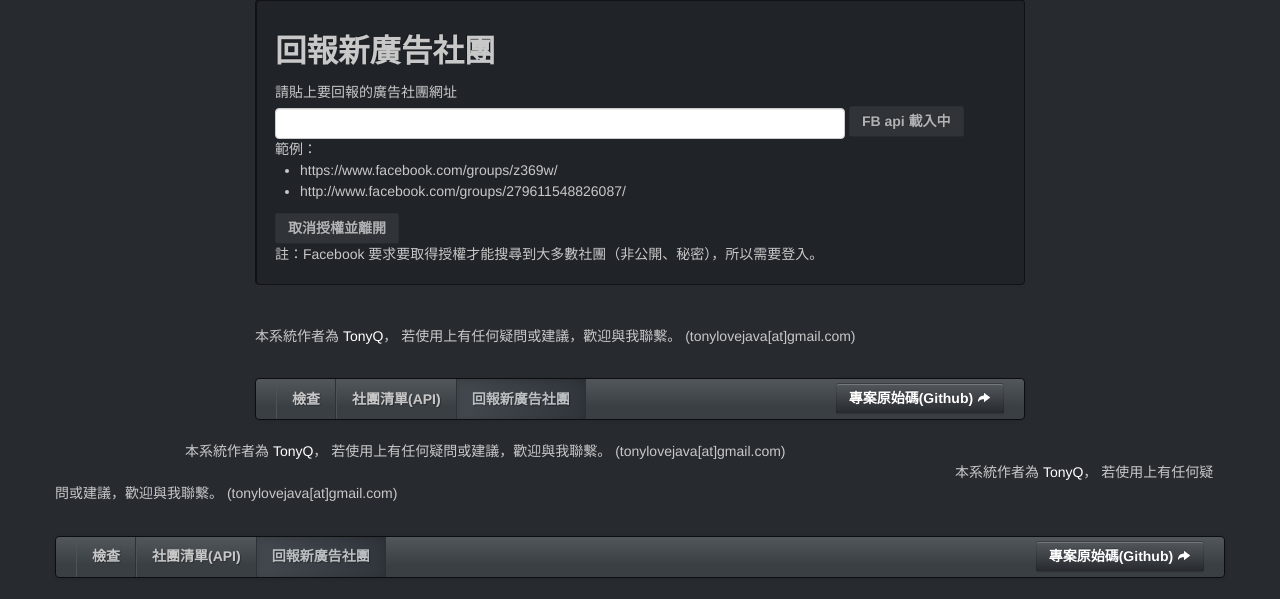
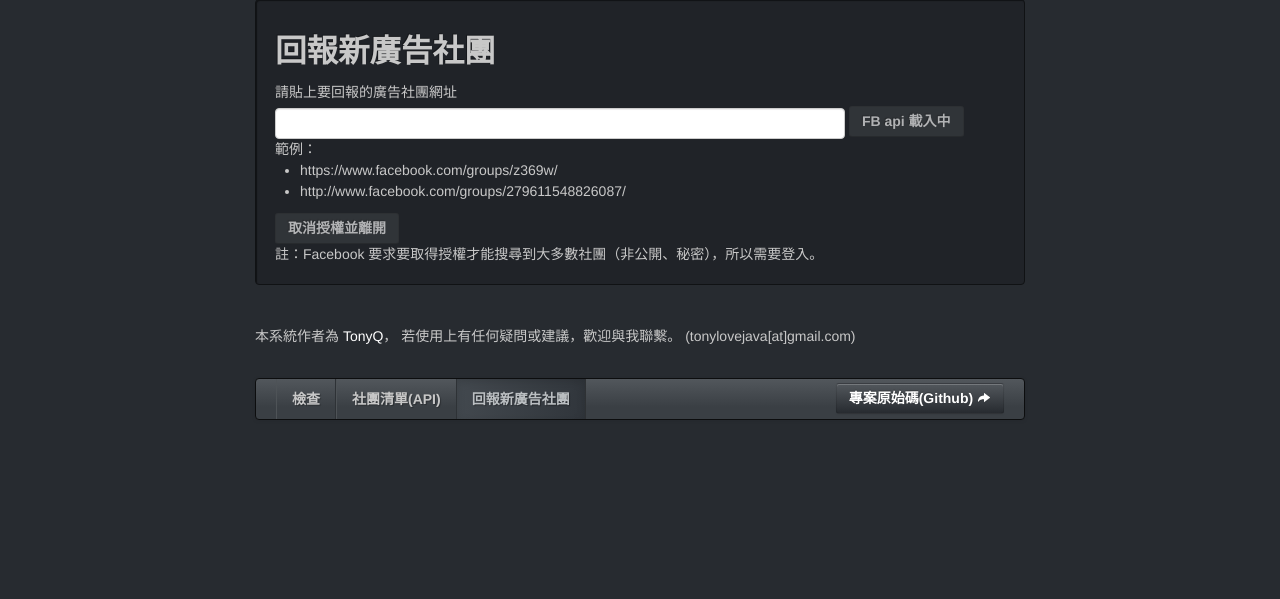
Before and after one commit to tony1223/spam-group, a CodeIgniter app: page /report in a window 1280 px wide. Shown: the part 226-825 px from the top of the page. After the commit the page ends 646 px from the top, so only its background shows below. Run offline with CodeIgniter, Linux system fonts and the light colour scheme; some libraries are stand-ins or nearby versions.

Commit message:
remove duplicated code

```diff
--- a/application/views/report.php
+++ b/application/views/report.php
@@ -59,13 +59,7 @@
 			<tbody id="group-info"></tbody>
 		</table>
 	</div>
-	<div class="span8 offset1">
-		本系統作者為 <a target="_blank"  href="https://www.facebook.com/tonylovejava">TonyQ</a>，
-			若使用上有任何疑問或建議，歡迎與我聯繫。 (tonylovejava[at]gmail.com)
-			<br />
-			<br />
-	</div>
-	<?php include("_content_nav.php");?>
+
 </div>
 
 <div id="fb-root"></div>
```
